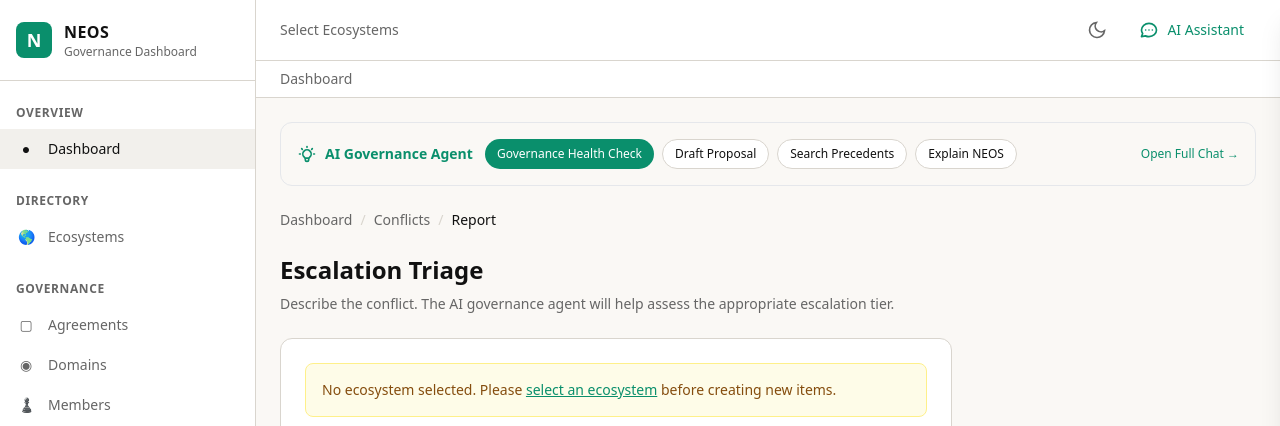
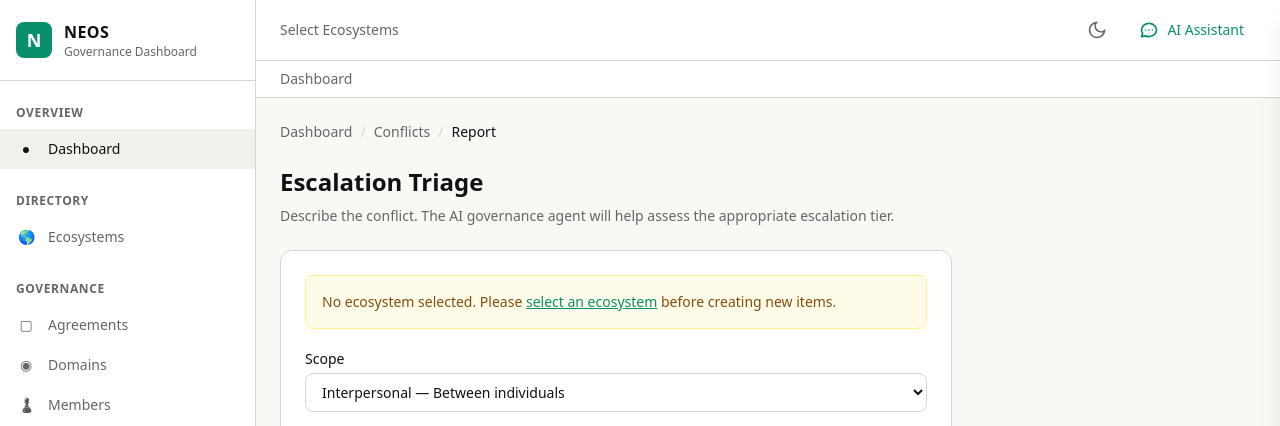
Before and after one commit to JadeZaher/neos-operating-system, a Python web app: template agent/src/neos_agent/templates/dashboard/conflicts/form.html in a window 1280 px wide. Shown: the top 426 px of the page. Run offline with Jinja, Linux system fonts and the light colour scheme; the template is opened without the code that fills it, so the values that code supplies are empty; some libraries are stand-ins or nearby versions.

Commit message:
fix: remove default AI Governance Agent banner from base layout
The banner was rendering automatically on every page as inline content,
making it appear as though the AI assistant was always open. The
{% block ai_actions %} default is now empty; pages that want AI quick
actions can override the block themselves. The slide-out chat drawer
and all page-specific overrides are unaffected.

Co-Authored-By: Claude Sonnet 4.6 <noreply@anthropic.com>

```diff
--- a/agent/src/neos_agent/templates/base.html
+++ b/agent/src/neos_agent/templates/base.html
@@ -383,37 +383,7 @@
       </div>
 
       <main id="main-content" class="flex-1 p-4 lg:p-6 overflow-y-auto" role="main">
-        {# AI Quick Actions bar — visible on every page, context-aware #}
-        {% block ai_actions %}
-        <div class="bg-neos-accent/10 border border-neos-accent/30 rounded-xl p-4 mb-6 flex flex-col sm:flex-row sm:items-center gap-3">
-          <div class="flex items-center gap-2 shrink-0">
-            <svg class="w-5 h-5 text-neos-primary" fill="none" stroke="currentColor" viewBox="0 0 24 24"><path stroke-linecap="round" stroke-linejoin="round" stroke-width="2" d="M9.663 17h4.673M12 3v1m6.364 1.636l-.707.707M21 12h-1M4 12H3m3.343-5.657l-.707-.707m2.828 9.9a5 5 0 117.072 0l-.548.547A3.374 3.374 0 0014 18.469V19a2 2 0 11-4 0v-.531c0-.895-.356-1.754-.988-2.386l-.548-.547z"/></svg>
-            <span class="text-sm font-semibold text-neos-primary">AI Governance Agent</span>
-          </div>
-          <div class="flex flex-wrap gap-2 flex-1">
-            <button type="button" class="px-3 py-1.5 text-xs font-medium rounded-full bg-neos-primary text-white hover:bg-neos-secondary transition-colors"
-                    onclick="openChatWithMessage('Analyze our current governance health and highlight any risks or areas needing attention')">
-              Governance Health Check
-            </button>
-            <button type="button" class="px-3 py-1.5 text-xs font-medium rounded-full bg-neos-surface border border-neos-border text-neos-text hover:bg-neos-surface-alt transition-colors"
-                    onclick="openChatWithMessage('Help me draft a new governance proposal using the ACT process')">
-              Draft Proposal
-            </button>
-            <button type="button" class="px-3 py-1.5 text-xs font-medium rounded-full bg-neos-surface border border-neos-border text-neos-text hover:bg-neos-surface-alt transition-colors"
-                    onclick="openChatWithMessage('Search decision records for precedents and relevant past decisions')">
-              Search Precedents
-            </button>
-            <button type="button" class="px-3 py-1.5 text-xs font-medium rounded-full bg-neos-surface border border-neos-border text-neos-text hover:bg-neos-surface-alt transition-colors"
-                    onclick="openChatWithMessage('Explain the NEOS governance framework and how it works')">
-              Explain NEOS
-            </button>
-          </div>
-          <button type="button" class="hidden sm:inline text-xs text-neos-primary hover:text-neos-secondary font-medium shrink-0 transition-colors"
-                  onclick="toggleChat()">
-            Open Full Chat &rarr;
-          </button>
-        </div>
-        {% endblock %}
+        {% block ai_actions %}{% endblock %}
 
         {% block content %}{% endblock %}
       </main>
```
